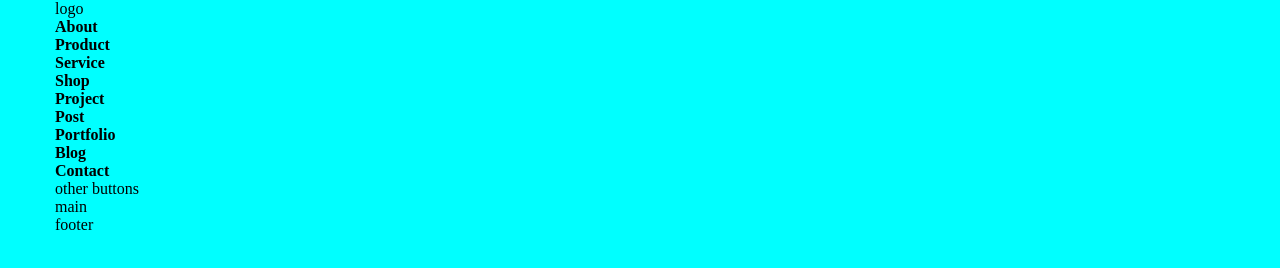
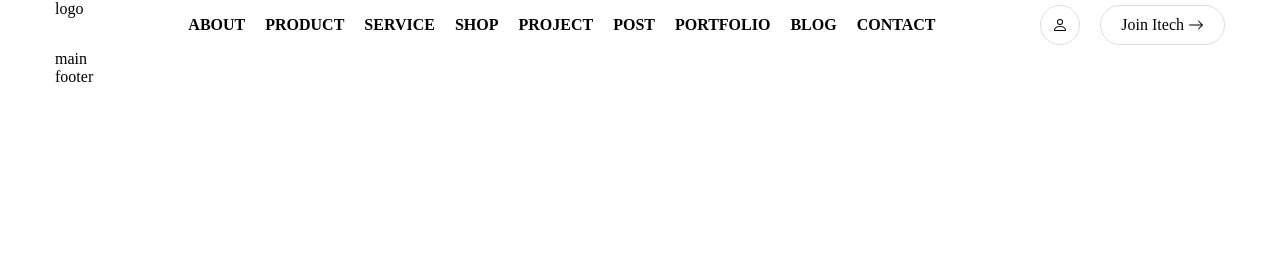
Before and after one commit to Oleh109/itech, a website built with Vite: page index.html in a window 1280 px wide. Built offline with nearby package versions, Linux system fonts and the light colour scheme.

Commit message:
commit 23 march

```diff
--- a/index.html
+++ b/index.html
@@ -10,8 +10,8 @@
     <!-- Header -->
     <header>
       <div class="container">
-        <div>logo</div>
-        <nav>
+        <div class="logo">logo</div>
+        <nav class="navigation">
           <ul>
             <li><a class="link" href="./pages/about/index.html">About</a></li>
             <li>
@@ -34,7 +34,38 @@
             </li>
           </ul>
         </nav>
-        <div>other buttons</div>
+        <div class="header__buttons">
+          <button class="button button_round">
+            <svg
+              xmlns="http://www.w3.org/2000/svg"
+              width="16"
+              height="16"
+              fill="currentColor"
+              class="bi bi-person"
+              viewBox="0 0 16 16"
+            >
+              <path
+                d="M8 8a3 3 0 1 0 0-6 3 3 0 0 0 0 6Zm2-3a2 2 0 1 1-4 0 2 2 0 0 1 4 0Zm4 8c0 1-1 1-1 1H3s-1 0-1-1 1-4 6-4 6 3 6 4Zm-1-.004c-.001-.246-.154-.986-.832-1.664C11.516 10.68 10.289 10 8 10c-2.29 0-3.516.68-4.168 1.332-.678.678-.83 1.418-.832 1.664h10Z"
+              />
+            </svg>
+          </button>
+          <button class="button">
+            Join Itech&nbsp;
+            <svg
+              xmlns="http://www.w3.org/2000/svg"
+              width="16"
+              height="16"
+              fill="currentColor"
+              class="bi bi-arrow-right"
+              viewBox="0 0 16 16"
+            >
+              <path
+                fill-rule="evenodd"
+                d="M1 8a.5.5 0 0 1 .5-.5h11.793l-3.147-3.146a.5.5 0 0 1 .708-.708l4 4a.5.5 0 0 1 0 .708l-4 4a.5.5 0 0 1-.708-.708L13.293 8.5H1.5A.5.5 0 0 1 1 8z"
+              />
+            </svg>
+          </button>
+        </div>
       </div>
     </header>
 
--- a/style.scss
+++ b/style.scss
@@ -1,7 +1,8 @@
 @use "./styles/global";
+@import url("https://fonts.googleapis.com/css2?family=Inter:wght@700&family=Roboto&display=swap");
 
 html {
-  background-color: aqua;
+  background-color: var(--white-color);
   color: var(--black-color);
 }
 
@@ -14,9 +15,16 @@ h2,
 h3,
 h4,
 h5,
-h6 {
+h6,
+button {
   margin: 0;
   padding: 0;
+}
+
+button {
+  background-color: transparent;
+  border: none;
+  outline: none;
 }
 
 a {
--- a/styles/buttons.scss
+++ b/styles/buttons.scss
@@ -0,0 +1,34 @@
+.button {
+  --size: 40px;
+  display: flex;
+  justify-content: center;
+  align-items: center;
+
+  padding: 0 var(--gap);
+
+  height: var(--size);
+  border: 1px solid var(--grey-color);
+  transition: var(--transition);
+  border-radius: var(--size);
+  font: var(--smaller-font);
+  cursor: pointer;
+
+  &:hover,
+  &:active,
+  &:focus {
+    border-color: var(--violett-color);
+    background-color: var(--violett-color);
+    color: var(--white-color);
+
+    svg {
+      fill: var(--white-color);
+    }
+  }
+
+  &_round {
+    padding: 0;
+
+    width: var(--size);
+    border-radius: 50%;
+  }
+}
--- a/styles/colors.scss
+++ b/styles/colors.scss
@@ -1,4 +1,6 @@
 :root {
   --black-color: #000;
+  --white-color: #fff;
+  --grey-color: #0002;
   --violett-color: #5842bc;
 }
--- a/styles/global.scss
+++ b/styles/global.scss
@@ -2,3 +2,5 @@
 @use "links";
 @use "colors";
 @use "layout";
+@use "utils";
+@use "header";
--- /dev/null
+++ b/styles/header.scss
@@ -0,0 +1,18 @@
+header {
+  .container {
+    display: flex;
+    justify-content: space-between;
+    align-items: center;
+    gap: 15px;
+  }
+
+  .header__buttons, .navigation ul {
+    display: flex;
+    gap: var(--gap);
+  }
+
+  .navigation ul {
+    font: var(--smaller-font);
+    text-transform: uppercase;
+  }
+}
--- a/styles/layout.scss
+++ b/styles/layout.scss
@@ -27,3 +27,8 @@ footer {
     width: 1320px;
   }
 }
+
+// temp
+.logo {
+  height: 50px;
+}
--- /dev/null
+++ b/styles/utils.scss
@@ -0,0 +1,3 @@
+.round {
+    border-radius: 50%;
+}
--- a/styles/variables.scss
+++ b/styles/variables.scss
@@ -5,5 +5,11 @@ $desktop: 1200px;
 $bigger-desktop: 1400px;
 
 :root {
+  // font
+  --smaller-font: 700, 12px, "Inter", sans-serif;
+
+  // spacer
+  --gap: 20px;
+
   --transition: 0.3s;
 }
```
